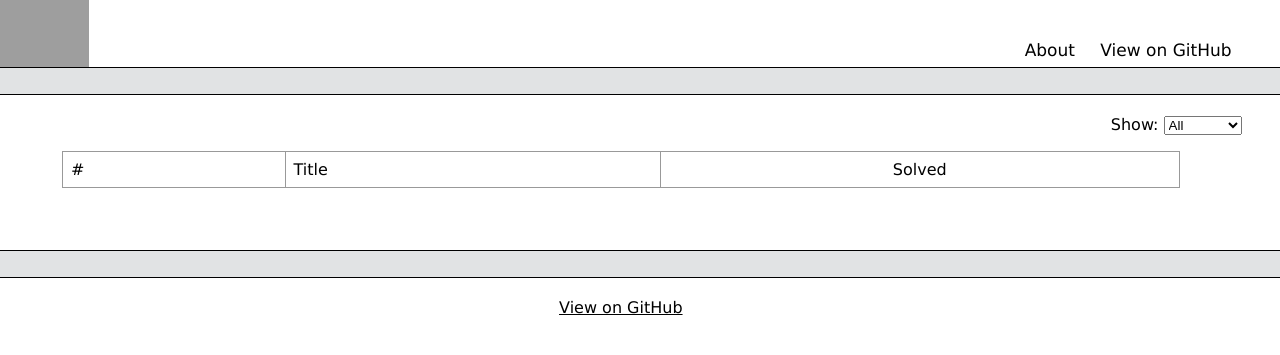
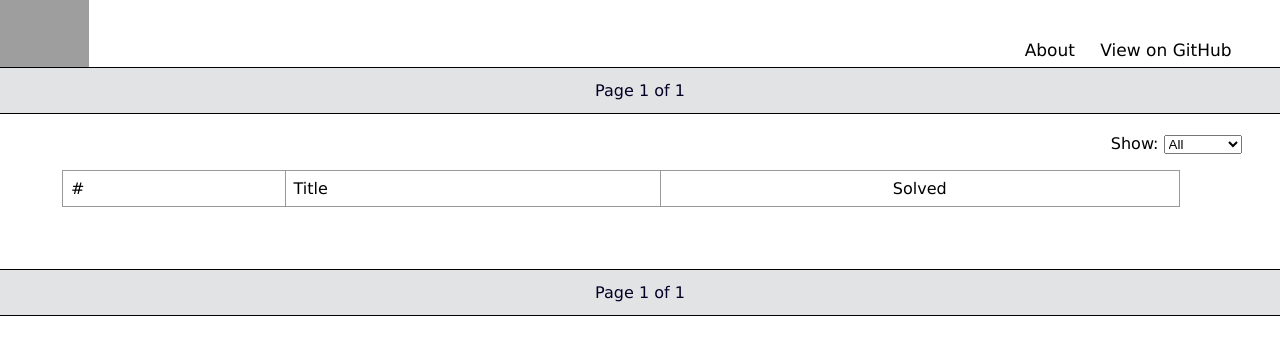
Before and after one commit to zachcalvert/eulers_cookbook, a Django app: template eulers_cookbook/problems/templates/base.html in a window 1280 px wide. Shown: the top 355 px of the page. Run offline with Django 3.2, Linux system fonts and the light colour scheme; the template is opened without the code that fills it, so the values that code supplies are empty; parts of the project's set-up code (start-up, migrations or seed data) failed here and were passed over; some libraries are stand-ins or nearby versions; grey boxes are pictures that could not be loaded.

Commit message:
show something in pagination bar even if only 1 page

```diff
--- a/eulers_cookbook/problems/templates/base.html
+++ b/eulers_cookbook/problems/templates/base.html
@@ -81,6 +81,8 @@
 		                	{% endif %}
 			            </span>
 			        </div>
+		        {% else %}
+					Page 1 of 1
 			    {% endif %}
 			</ul>
 
@@ -145,6 +147,8 @@
 		                	{% endif %}
 			            </span>
 			        </div>
+		        {% else %}
+		        	Page 1 of 1
 			    {% endif %}
 			</ul>
 		</div>
@@ -153,9 +157,6 @@
 		{% block solution %}{% endblock %}
 
 		{% block footer %}
-			<div id="footer-link">
-				<a href="https://github.com/zachcalvert/euler_cookbook">View on GitHub</a><br>
-			</div>
 		{% endblock %}
 
         {% block js %}
```
